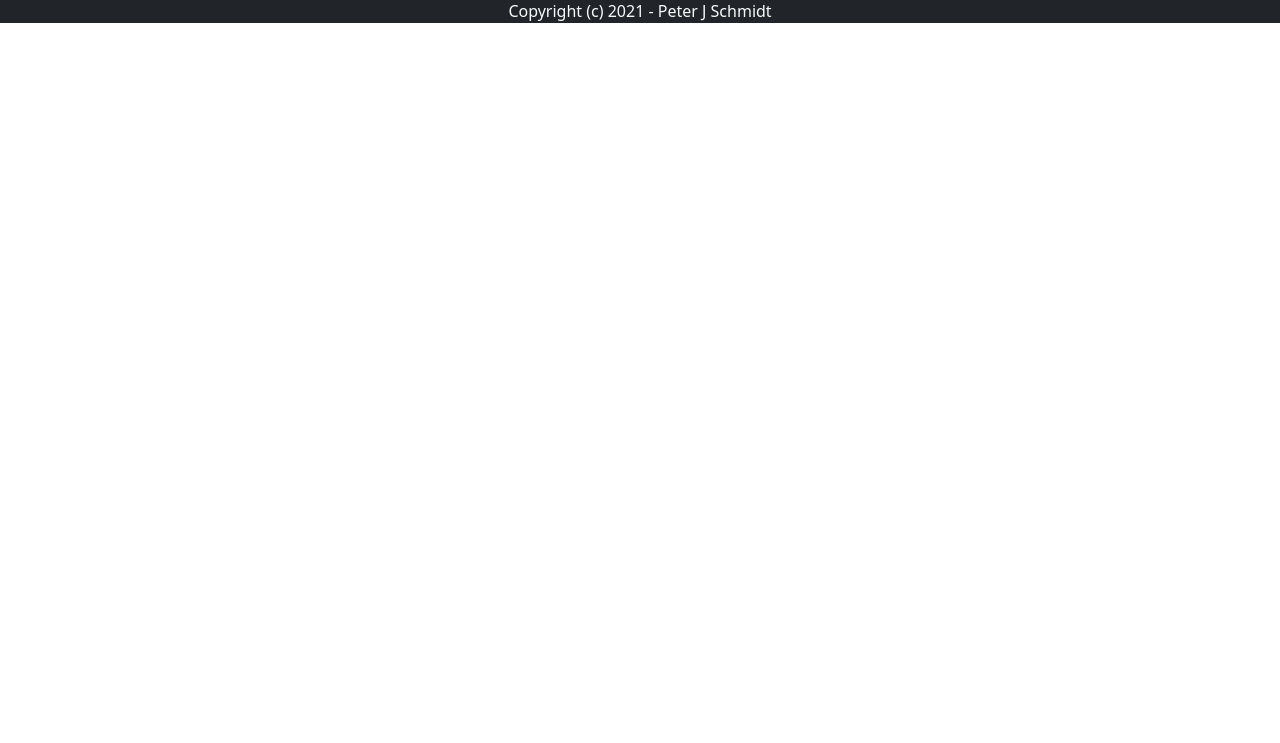
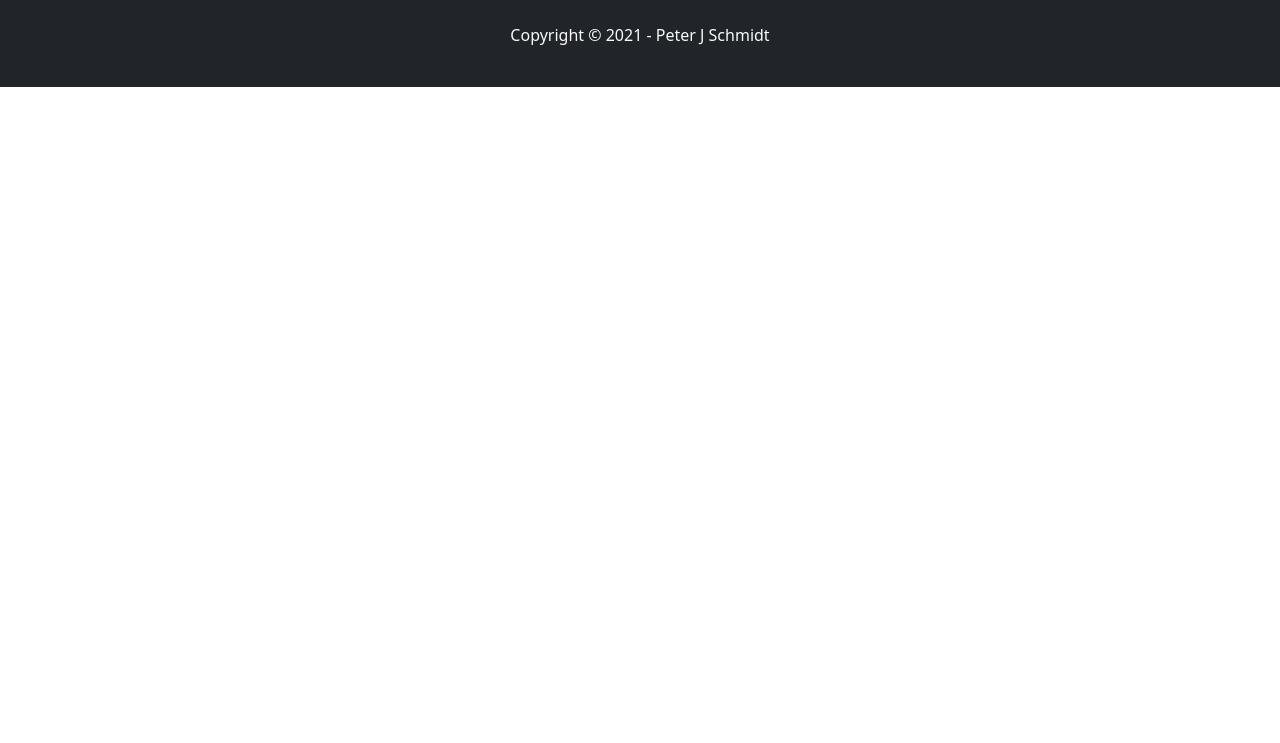
Before and after one commit to peter-j-schmidt/dev-portfolio-blog, a Gatsby site: page /projects in a window 1280 px wide. Shown: the part 57-800 px from the top of the page. Built offline with nearby package versions, Linux system fonts and the light colour scheme; Gatsby itself is replaced by a stand-in of ours.

Commit message:
Added copyright symbol and padding for styling.

```diff
--- a/src/components/Footer.js
+++ b/src/components/Footer.js
@@ -2,8 +2,8 @@ import React from 'react'
 
 export default function Footer() {
     return (
-        <div class="me-auto d-flex justify-content-center bg-dark text-light">
-            Copyright (c) 2021 - Peter J Schmidt
+        <div class="me-auto d-flex justify-content-center bg-dark text-light p-4">
+            <p>Copyright &copy; 2021 - Peter J Schmidt</p>
         </div>
     )
 }
```
